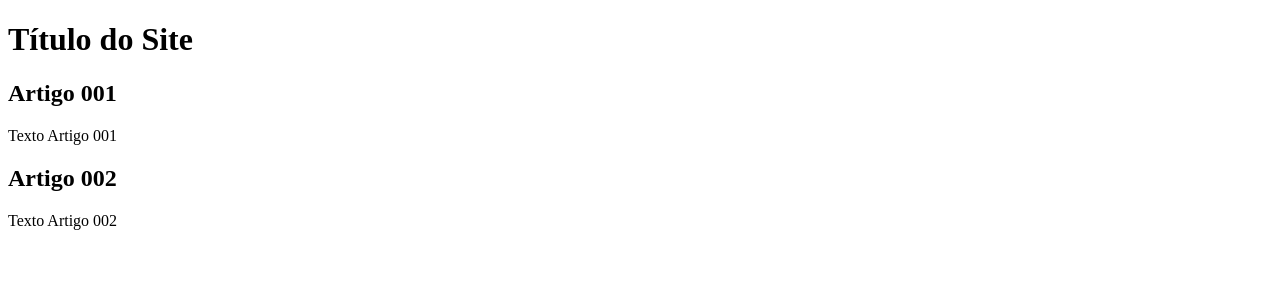
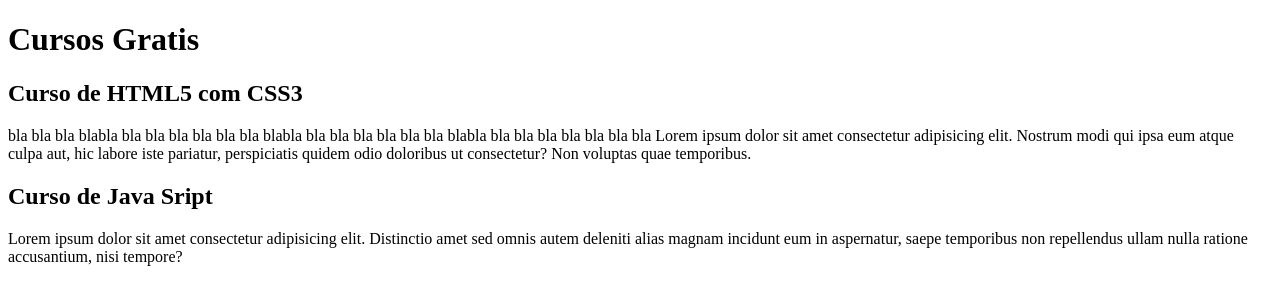
Before and after one commit to Bombjack88/projecto-site, a plain HTML site: page index.html in a window 1280 px wide. Drawn offline with Linux system fonts and the light colour scheme.

Commit message:
comecei a escrever conteúdo

```diff
--- a/index.html
+++ b/index.html
@@ -9,15 +9,17 @@
 <body>
     <main>
         <header>
-            <h1>Título do Site</h1>
+            <h1>Cursos Gratis</h1>
         </header>
         <article>
-            <h2>Artigo 001</h2>
-            <p>Texto Artigo 001</p>
+            <h2>Curso de HTML5 com CSS3</h2>
+            <p>bla bla bla blabla bla bla bla bla bla bla blabla bla bla bla bla bla bla blabla bla bla bla bla bla bla bla
+                Lorem ipsum dolor sit amet consectetur adipisicing elit. Nostrum modi qui ipsa eum atque culpa aut, hic labore iste pariatur, perspiciatis quidem odio doloribus ut consectetur? Non voluptas quae temporibus.
+            </p>
         </article>
         <article>
-            <h2>Artigo 002</h2>
-            <p>Texto Artigo 002</p>
+            <h2>Curso de Java Sript</h2>
+            <p>Lorem ipsum dolor sit amet consectetur adipisicing elit. Distinctio amet sed omnis autem deleniti alias magnam incidunt eum in aspernatur, saepe temporibus non repellendus ullam nulla ratione accusantium, nisi tempore?</p>
         </article>
     </main>
 </body>
```
